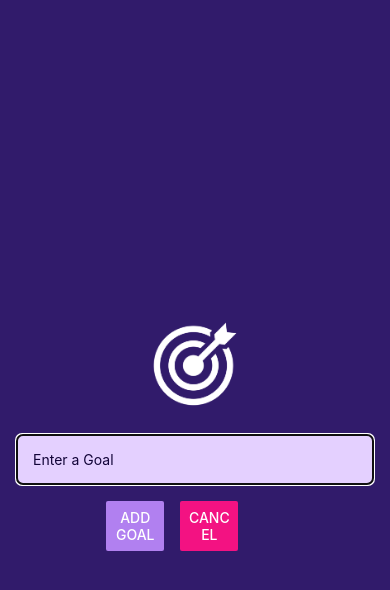
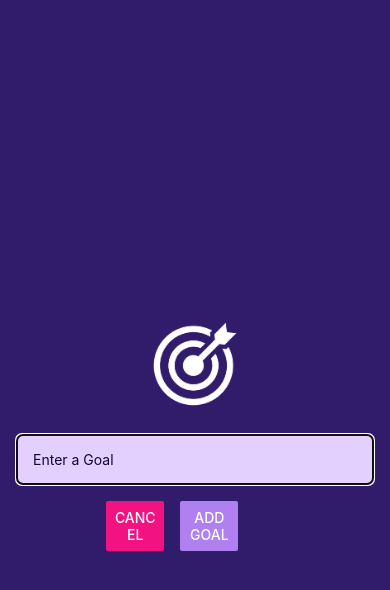
Before and after one commit to Thevenel/goalApp, a React Native app: screen / in a window 390 px wide. Both pictures are taken after a click on the button "ADD NEW GOAL". Shown: the top 590 px of the page. Built offline with nearby package versions, Linux system fonts and the light colour scheme.

Commit message:
changed button place

```diff
--- a/components/GoalInput.js
+++ b/components/GoalInput.js
@@ -24,10 +24,10 @@ function GoalInput(props) {
         value = {enteredGoalText}/>
         <View style={styles.buttonContainer}>
         <View style={styles.button}>
-        <Button title='Add goal' onPress={addGoalHandler} color="#B180f0" />
+        <Button title='Cancel' onPress={props.onCancel} color="#f31282"/>
         </View>
         <View style={styles.button}>
-        <Button title='Cancel' onPress={props.onCancel} color="#f31282"/>
+        <Button title='Add goal' onPress={addGoalHandler} color="#B180f0" />
         </View>
         </View>
       </View>
```
